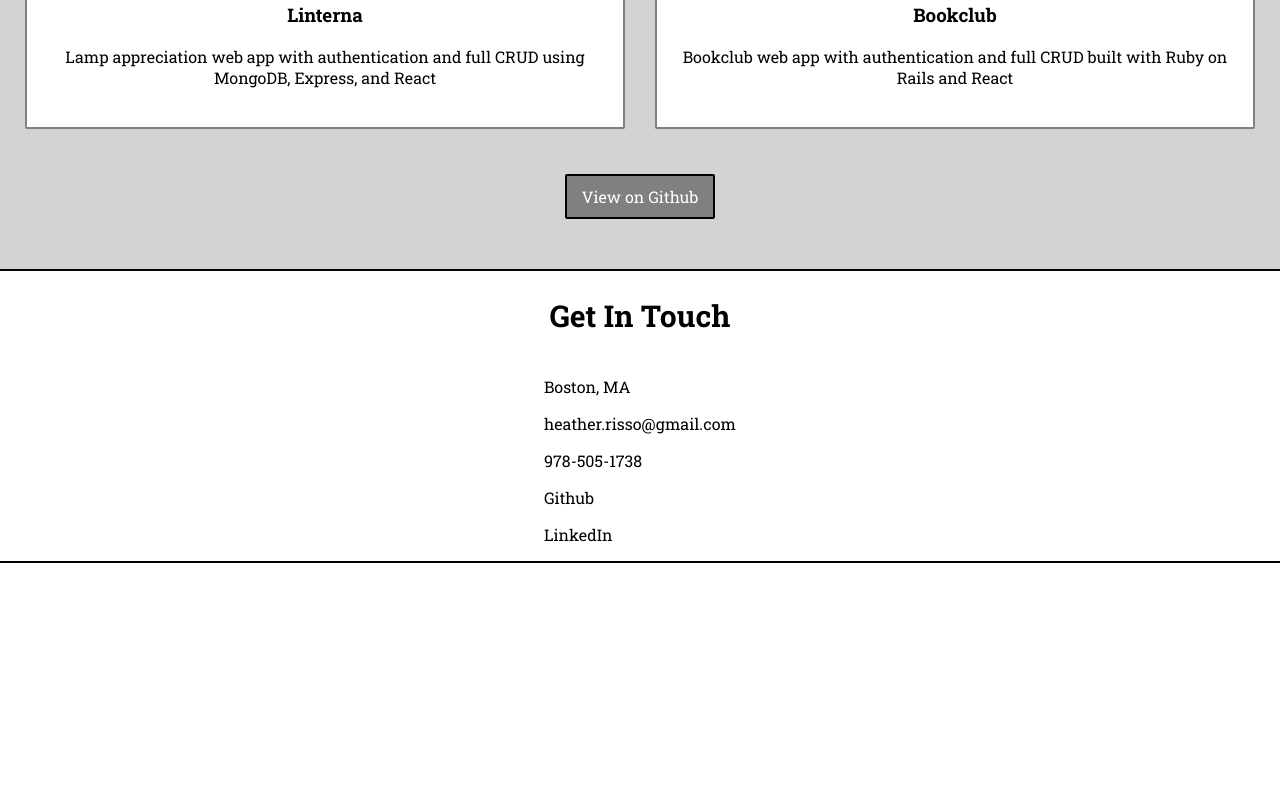
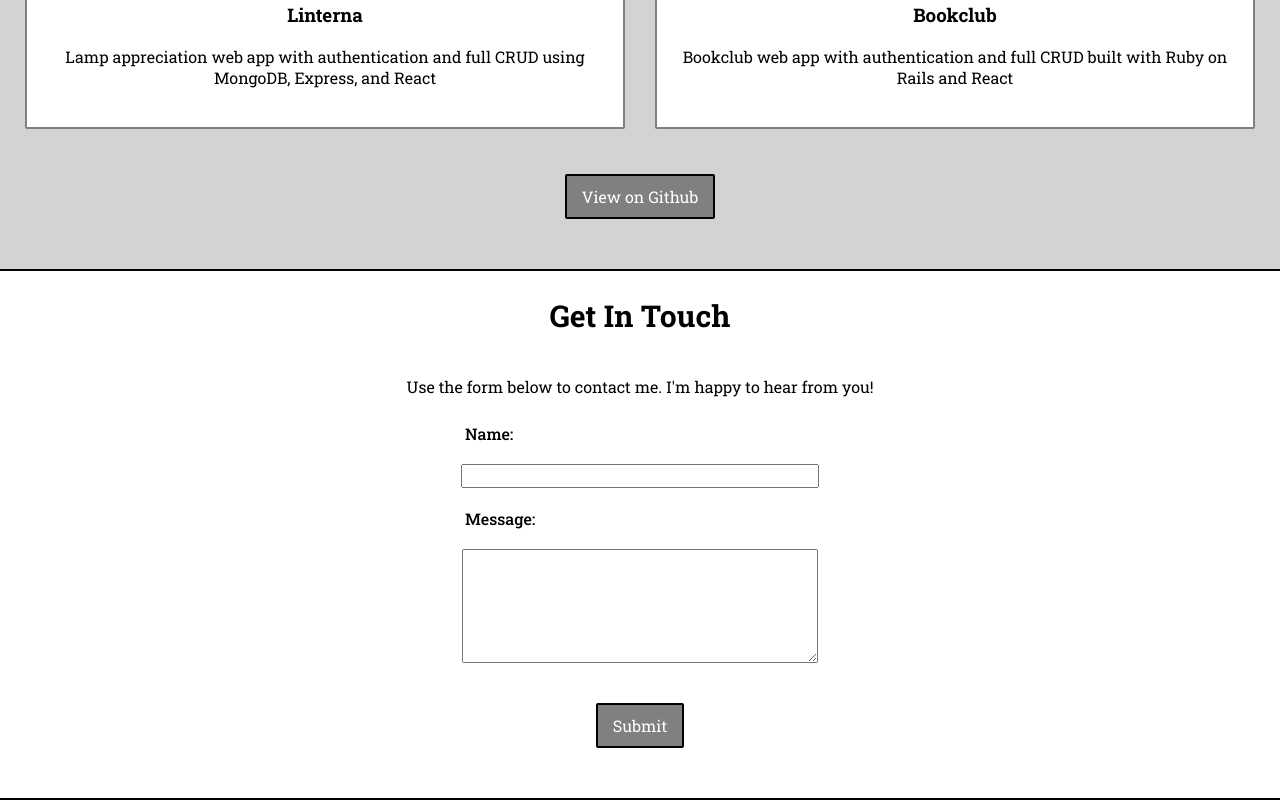
Before and after one commit to hrisso/portfolio, a React (Create React App) app in the folder client/: page / in a window 1280 px wide. Shown: the part 1624-2424 px from the top of the page. Before the commit the page ends 2187 px from the top, so only its background shows below. Built offline with nearby package versions, Linux system fonts and the light colour scheme.

Commit message:
contact form

```diff
--- a/client/src/App.css
+++ b/client/src/App.css
@@ -97,7 +97,8 @@
   transition: all 0.2s;
 }
 
-.button {
+.button,
+form button {
   background-color: gray;
   border: 2px solid black;
   border-radius: 2px;
@@ -105,14 +106,28 @@
   padding: 10px 15px;
 }
 
-.button a {
+.button a,
+form button {
   color: white;
   text-decoration: none;
+  font-family: "Roboto Slab", serif;
+  font-size: 16px;
 }
 
-.contact-section a {
-  text-decoration: none;
-  color: black;
+form {
+  display: flex;
+  flex-direction: column;
+  justify-content: center;
+  align-items: center;
+}
+
+form label,
+form input,
+form textarea {
+  margin: 10px;
+  min-width: 350px;
+  font-size: 16px;
+  font-weight: 500;
 }
 
 @media screen and (max-width: 1380px) {
--- a/client/src/App.js
+++ b/client/src/App.js
@@ -12,7 +12,7 @@ function App() {
       <div className="background-image"></div>
       <div id="about-me">
         <h2>About Me</h2>
-        <p>Hi, I'm Heather. I’m a full-stack software engineer with a passion for solving complex problems and building high-quality software. With over 8yrs experience in the industry as a scrum master and agile coach, I’ve gained technical skills as well as collaboration skills along the way. I’ve always been passionate about software which inspired me to pursue software engineering as a career. I’m excited to bring my experience in agile software environments to a mission-driven organization that can foster my growth.</p>
+        <p>Hi, I'm Heather. I’m a full-stack software engineer based in Boston, MA with a passion for solving complex problems and building high-quality software. With over 8yrs experience in the industry as a scrum master and agile coach, I’ve gained technical skills as well as collaboration skills along the way. I’ve always been passionate about software which inspired me to pursue software engineering as a career. I’m excited to bring my experience in agile software environments to a mission-driven organization that can foster my growth.</p>
         <div className="button">
           <a href="https://www.linkedin.com/in/heatherrisso/" target="_blank" rel="noopener noreferrer">Learn More</a>
         </div>
@@ -55,12 +55,27 @@ function App() {
       </div>
       <div className="contact">
         <h2>Get In Touch</h2>
+        <p>Use the form below to contact me. I'm happy to hear from you!</p>
         <div className="contact-section">
-          <p>Boston, MA</p>
-          <a href="mailto:heather.risso@gmail.com"><p>heather.risso@gmail.com</p></a>
-          <p>978-505-1738</p>
-          <a href="https://github.com/hrisso" target="_blank" rel="noopener noreferrer"><p>Github</p></a>
-          <a href="https://www.linkedin.com/in/heatherrisso/" target="_blank" rel="noopener noreferrer"><p>LinkedIn</p></a>
+          <form action="mailto:heather.risso@gmail.com"
+            method="POST"
+            encType="multipart/form-data"
+            name="EmailForm"
+          >
+            <label>Name:</label>
+              <input
+                type="text"
+                size="19"
+                name="ContactName">
+              </input>
+            <label>Message: </label>
+              <textarea
+                name="ContactComment"
+                rows="6"
+                cols="20">
+              </textarea>
+              <button type="submit">Submit</button>
+            </form>
         </div>
       </div>
     </div>
```
